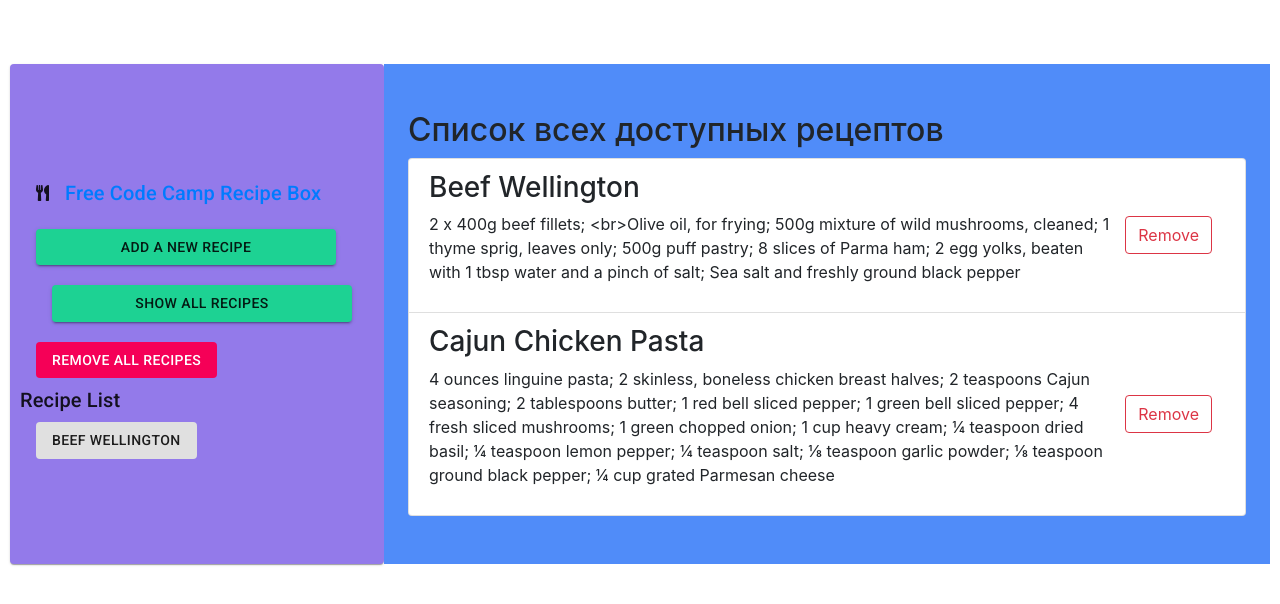
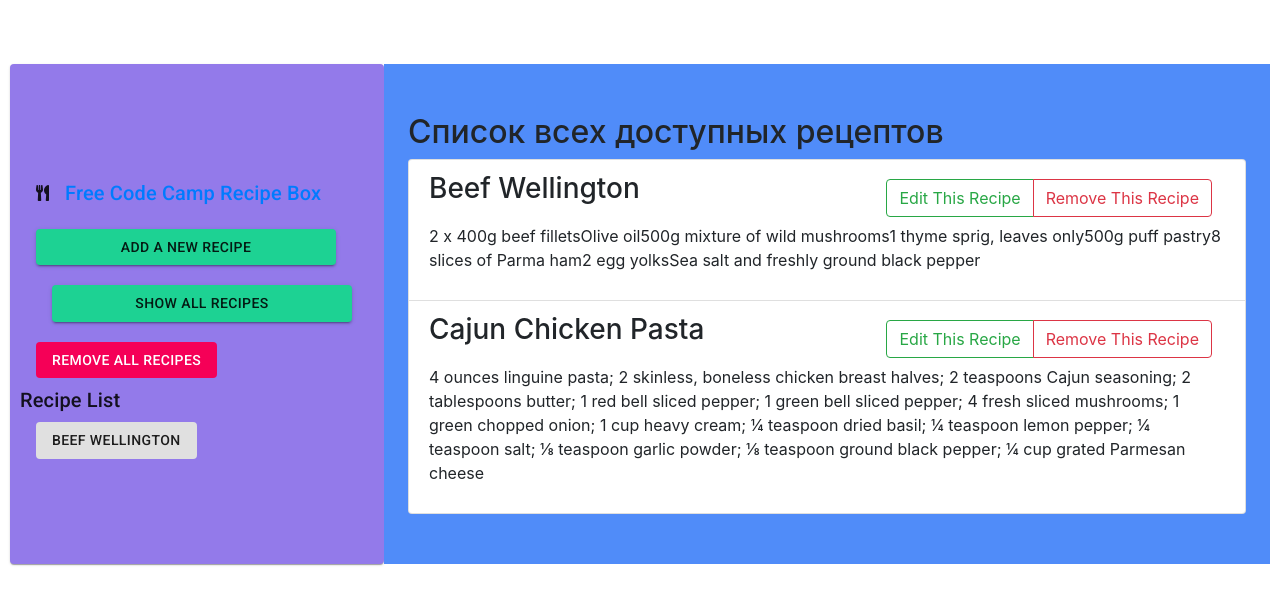
Before and after one commit to Natalyakazarina/Graduation-project-recipe-box-, a React (Create React App) app: page /recipes in a window 1280 px wide. Shown: the top 604 px of the page. Built offline with nearby package versions, Linux system fonts and the light colour scheme.

Commit message:
new methods

```diff
--- a/src/components/EditRecipes.js
+++ b/src/components/EditRecipes.js
@@ -26,6 +26,8 @@ const useStyles = makeStyles({
 });
 
 function EditRecipes({ addRecipe, errorMessage, editSuccessfully, reset }) {
+  const classes = useStyles();
+
   const [name, setName] = useState("");
   const [description, setDescription] = useState("");
 
@@ -44,10 +46,11 @@ function EditRecipes({ addRecipe, errorMessage, editSuccessfully, reset }) {
     });
   }
 
-  function changeField(name, e) {
+  function addField(name, e) {
     switch (name) {
       case "Name":
         setName(e.target.value);
+
         break;
       case "Description":
         setDescription(e.target.value);
@@ -57,7 +60,10 @@ function EditRecipes({ addRecipe, errorMessage, editSuccessfully, reset }) {
     }
   }
 
-  const classes = useStyles();
+  function clearForm(e) {
+    setName("");
+    setDescription("");
+  }
 
   if (editSuccessfully) {
     reset();
@@ -73,7 +79,7 @@ function EditRecipes({ addRecipe, errorMessage, editSuccessfully, reset }) {
             <label htmlFor="name">{"Name"}</label>
             <TextField
               className={classes.texts}
-              onChange={changeField.bind(this, "Name")}
+              onChange={addField.bind(this, "Name")}
               autoFocus
               margin="dense"
               id="name"
@@ -92,7 +98,7 @@ function EditRecipes({ addRecipe, errorMessage, editSuccessfully, reset }) {
               multiline
               rowsMax={4}
               value={description}
-              onChange={changeField.bind(this, "Description")}
+              onChange={addField.bind(this, "Description")}
               placeholder={`Enter Description`}
               variant="outlined"
             />
@@ -105,7 +111,11 @@ function EditRecipes({ addRecipe, errorMessage, editSuccessfully, reset }) {
           >
             Submit
           </button>
-          <button type="reset" className="btn btn-danger">
+          <button
+            type="reset"
+            className="btn btn-danger"
+            onClick={clearForm.bind(this)}
+          >
             Cancel
           </button>
         </form>
--- a/src/components/Recipes.js
+++ b/src/components/Recipes.js
@@ -13,6 +13,11 @@ const useStyles = makeStyles({
     marginTop: "5%",
     width: "1860",
     marginRight: "10px",
+  },
+  header: {
+    display: "flex",
+    flexDirection: "row",
+    justifyContent: "space-between",
   },
 });
 
@@ -42,25 +47,36 @@ function Recipes({
 
   return (
     <Container className={classes.container}>
-      {items.length === 0 && <h2>В вашей базе нет рецептов!</h2>}
+      {items.length === 0 && (
+        <div>
+          <h2>В вашей базе нет рецептов!</h2>
+          <img className="picture" src="zhdun.jpg" alt="zhdun" />
+        </div>
+      )}
       {items.length > 0 && <h2>Список всех доступных рецептов</h2>}
+
       <ul className="list-group">
         {items.map(({ id, name, description }) => (
           <li
             key={id}
-            className="list-group-item d-flex justify-content-between align-items-center"
+            className="list-group-item justify-content-between align-items-center"
           >
+            <div className={classes.header}>
+              <h3>{name}</h3>
+              <div className="btn btn-group">
+                <button className="btn btn-outline-success">
+                  Edit This Recipe
+                </button>
+                <button
+                  className="btn btn-outline-danger"
+                  onClick={remove.bind(this, id)}
+                >
+                  Remove This Recipe
+                </button>
+              </div>
+            </div>
             <div>
-              <h3>{name}</h3>
               <p>{description}</p>
-            </div>
-            <div className="btn btn-group">
-              <button
-                className="btn btn-outline-danger"
-                onClick={remove.bind(this, id)}
-              >
-                Remove
-              </button>
             </div>
           </li>
         ))}
--- a/src/containers/EditRecipes.js
+++ b/src/containers/EditRecipes.js
@@ -4,8 +4,9 @@ import EditRecipes from "../components/EditRecipes";
 
 const mapStateToProps = (state, ownProps) => {
   return {
-    errorMessage: state.recipes.createRecipeErrorMessage,
+    // errorMessage: state.recipes.createRecipeErrorMessage,
     editSuccessfully: state.recipes.editSuccessfully,
+    localStorageRecipesError: state.recipes.localStorageRecipesError,
     ...ownProps,
   };
 };
--- a/src/reducers/recipes.js
+++ b/src/reducers/recipes.js
@@ -6,7 +6,7 @@ const initialState = {
       id: 1,
       name: "Beef Wellington",
       description:
-        "2 x 400g beef fillets; <br>Olive oil, for frying; 500g mixture of wild mushrooms, cleaned; 1 thyme sprig, leaves only; 500g puff pastry; 8 slices of Parma ham; 2 egg yolks, beaten with 1 tbsp water and a pinch of salt; Sea salt and freshly ground black pepper",
+        ["2 x 400g beef fillets", "Olive oil", "500g mixture of wild mushrooms", "1 thyme sprig, leaves only", "500g puff pastry", "8 slices of Parma ham", "2 egg yolks", "Sea salt and freshly ground black pepper"],
     },
     {
       id: 2,
@@ -17,6 +17,9 @@ const initialState = {
   ],
 
   localStorageRecipesError: "",
+  editSuccessfully: false,
+  showEdit: false,
+  currentlyEditing: 0,
 };
 
 function recipesReducer(state = initialState, action) {
@@ -62,6 +65,9 @@ function recipesReducer(state = initialState, action) {
         recipes: {
           $push: [action.payload],
         },
+        $merge: {
+          editSuccessfully: true,
+        },
       });
 
     case "RECIPES/ADDED_NEW_RECIPE_ERROR":
--- a/src/sagas/recipesSaga.js
+++ b/src/sagas/recipesSaga.js
@@ -6,11 +6,11 @@ function* fetchRecipes() {
   try {
     let recipes = yield call(localStorageService.getItems);
     yield put({
-      type: "RECIPES/LOCAL_STORAGE_SUCCESSFULLY",
+      type: "RECIPES/FETCH_SUCCESSFULLY",
       payload: { recipes },
     });
   } catch ({ message }) {
-    yield put({ type: "RECIPES/LOCAL_STORAGE_ERROR", payload: { message } });
+    yield put({ type: "RECIPES/FETCH_ERROR", payload: { message } });
   }
 }
 
```
Also changed, not shown: src/services/localStorageService.js (line endings or trailing spaces).
